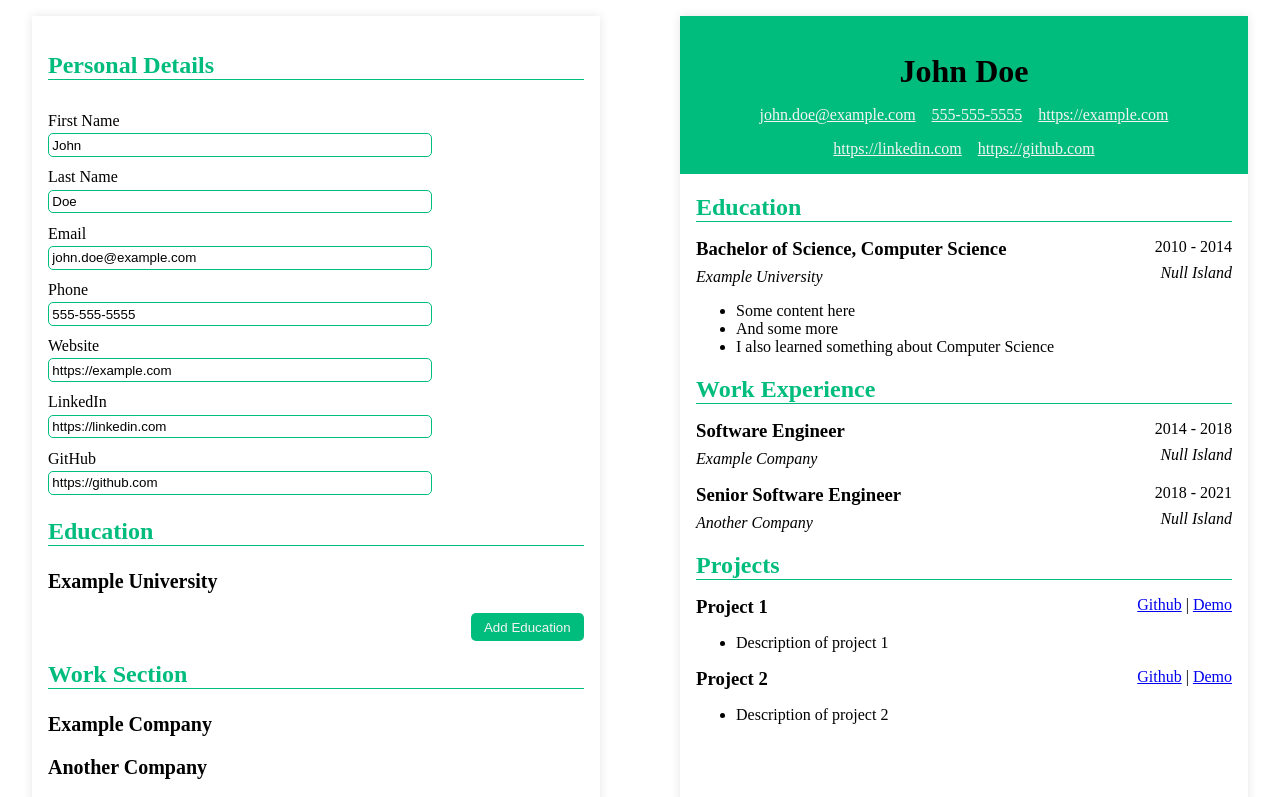
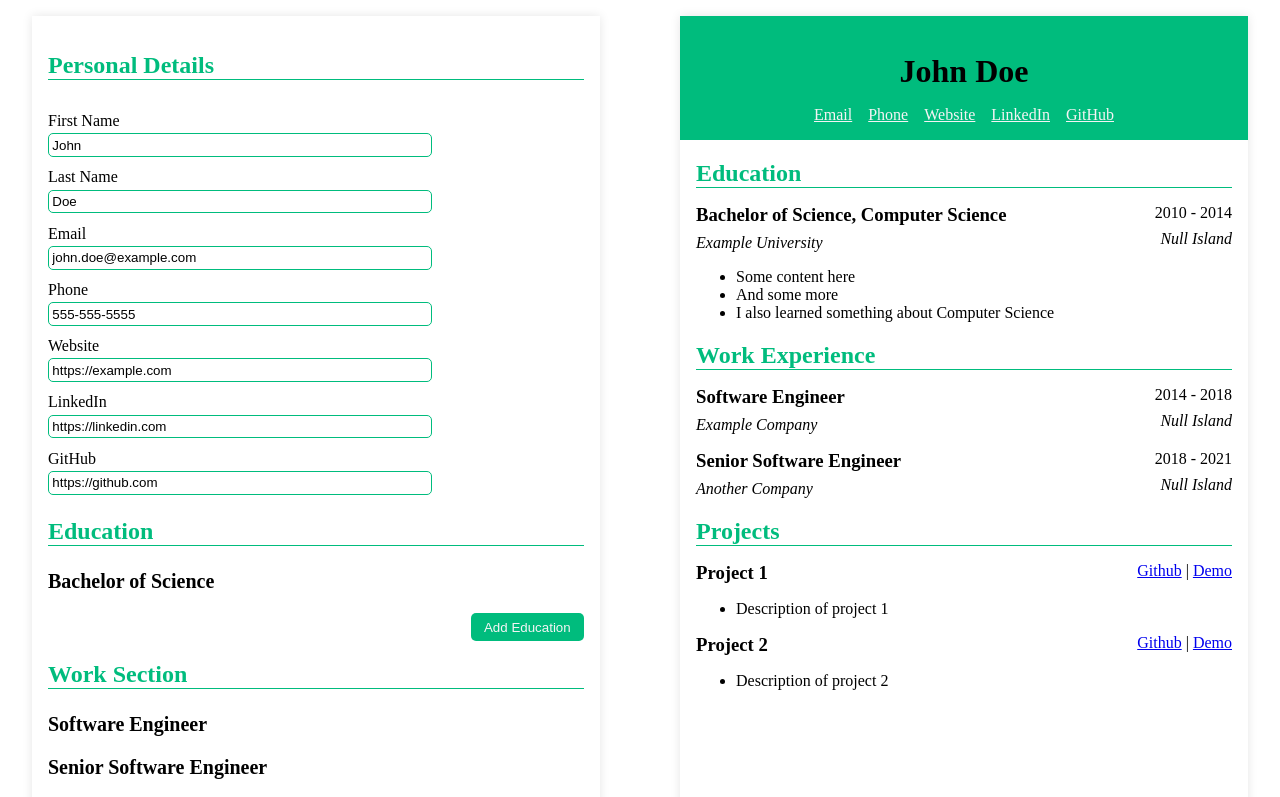
Before and after one commit to Asartea/odin-cv-v2, a React (Vite) app: page / in a window 1280 px wide. Shown: the top 797 px of the page. Built offline with nearby package versions, Linux system fonts and the light colour scheme.

Commit message:
ensure headings on input and preview are the same

```diff
--- a/src/components/education/Education.tsx
+++ b/src/components/education/Education.tsx
@@ -22,7 +22,7 @@ function EducationSection(props: EducationSectionProps) {
                 value.collapsed ? (
                     <CollapsedForm
                         key={key}
-                        title={value.school}
+                        title={value.degree}
                         dataKey={key}
                         data={{ type: "education", data: value }}
                         onClick={onCollapse}
--- a/src/components/education/EducationForm.tsx
+++ b/src/components/education/EducationForm.tsx
@@ -16,7 +16,6 @@ function EducationForm(props: EducationFormProps) {
 
     return (
         <div>
-            <h3>{school}</h3>
             <form
                 id={id}
                 data-type="education"
--- a/src/components/personal/PersonalPreview.tsx
+++ b/src/components/personal/PersonalPreview.tsx
@@ -30,7 +30,7 @@ function PersonalPreview({ personal }: PersonalPreviewProps) {
                     return (
                         <div key={label}>
                             <a href={link} target="_blank" rel="noreferrer">
-                                {info}
+                                {label}
                             </a>
                         </div>
                     );
--- a/src/components/work/Work.tsx
+++ b/src/components/work/Work.tsx
@@ -25,7 +25,7 @@ function WorkSection({
                 value.collapsed ? (
                     <CollapsedForm
                         key={key}
-                        title={value.company}
+                        title={value.position}
                         dataKey={key}
                         data={{ type: "work-experience", data: value }}
                         onClick={onCollapse}
```
